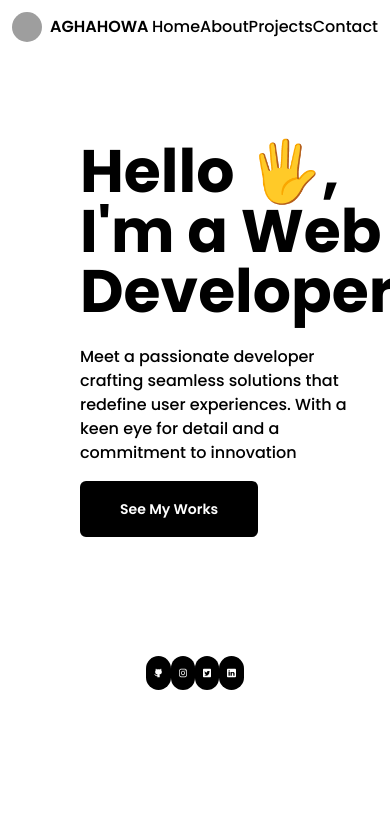
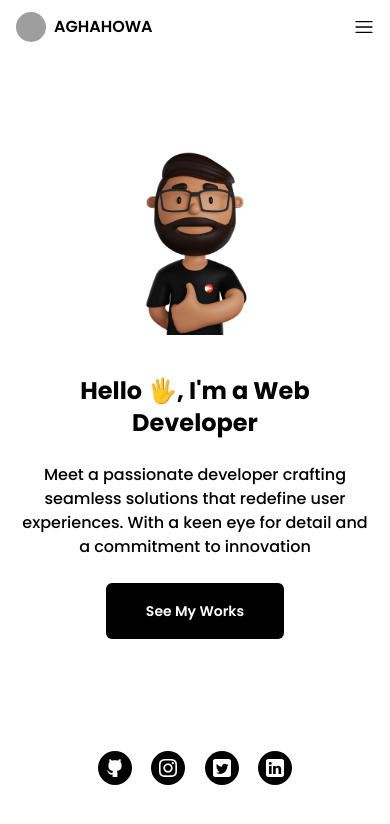
Before and after one commit to Uyiosa2607/portfolio, a Next.js app: page / in a window 390 px wide. Shown: the top 824 px of the page. Built offline with nearby package versions, Linux system fonts and the light colour scheme; grey boxes are pictures that could not be loaded.

Commit message:
migrated from scss to tailwind css

```diff
--- a/package.json
+++ b/package.json
@@ -13,7 +13,8 @@
     "@emotion/styled": "^11.11.5",
     "next": "14.2.1",
     "react": "^18",
-    "react-dom": "^18"
+    "react-dom": "^18",
+    "react-icons": "^5.2.1"
   },
   "devDependencies": {
     "autoprefixer": "^10.4.20",
--- a/src/app/about/page.jsx
+++ b/src/app/about/page.jsx
@@ -2,12 +2,12 @@ import Image from "next/image";
 
 export default function About() {
   return (
-    <main className="container mx-auto mt-10">
-      <div className="flex gap-10 h-fit w-fit">
+    <main className="container text-base px-4 mx-auto mt-10">
+      <div className="flex flex-col md:flex-row gap-10 h-fit w-fit">
         <div className="flex-1">
-          <div className="p-2 flex items-center justify-cente">
+          <div className="p-2 flex items-center justify-center">
             <Image
-              className="w-[380px] h-[360px] rounded-full bg-gray-200 object-cover"
+              className="w-full h-auto md:w-[380px] md:h-[360px] rounded-full md:bg-gray-200 object-cover"
               src="/img/steve.png"
               width="1000"
               height="1000"
@@ -19,18 +19,17 @@ export default function About() {
           <div>
             <div>
               <h3 className="text-4xl mb-4 font-semibold">About me</h3>
-              <p className="text-md leading-[1.5] mb-2">
-                I&apos;m <span className="dev-name">Uyiosa</span>, a MERN Stack
-                Developer passionate about crafting dynamic Web Applications.
-                With expertise in MongoDB, Express.js, React.js, and Node.js, I
-                specialize in building robust and scalable solutions that
-                elevate user experiences. Let&apos;s turn your ideas into
-                reality together.
+              <p className="text-md font-normal leading-[1.5] mb-2">
+                I&apos;m <span>Uyiosa</span>, a MERN Stack Developer passionate
+                about crafting dynamic Web Applications. With expertise in
+                MongoDB, Express.js, React.js, and Node.js, I specialize in
+                building robust and scalable solutions that elevate user
+                experiences. Let&apos;s turn your ideas into reality together.
               </p>
             </div>
             <div>
               <h3 className="font-semibold text-xl">Skills and Tecnologies</h3>
-              <span>
+              <span className="text-base font-normal">
                 In my journey as a full-stack web developer, I&apos;ve embraced
                 a wide array of technologies to bring ideas to life and solve
                 complex problems. Here are some of the key technologies I
--- a/src/app/page.jsx
+++ b/src/app/page.jsx
@@ -8,19 +8,22 @@ export default function Home() {
     <>
       <Header />
       <main className="pt-[5rem] mb-[7rem]">
-        <div className="container mx-auto">
-          <div className="flex gap-15">
-            <div className="flex-[1.4] flex justify-center  ml-20 flex-col">
-              <h2 className="text-6xl font-bold mb-6">
+        <div className="container px-4 mx-auto">
+          <div className="flex flex-col md:flex-row gap-10">
+            <div className="flex-[1.4] text-center md:text-left order-3 md:order-[0] flex justify-center  md:ml-20 flex-col">
+              <h2 className="text-2xl lg:text-6xl font-bold mb-6">
                 Hello 🖐️, I&apos;m a Web Developer
               </h2>
-              <p className="mb-4 font-medium text-md leading-1 w-[85%]">
+              <p className="mb-4 font-medium text-md leading-1 lg:w-[85%]">
                 Meet a passionate developer crafting seamless solutions that
                 redefine user experiences. With a keen eye for detail and a
                 commitment to innovation
               </p>
               <div>
-                <Link className="link-com" href="/projects">
+                <Link
+                  className="flex w-full mt-2 md:mt-0 items-center justify-center md:justify-normal md:items-start"
+                  href="/projects"
+                >
                   <button className="text-sm text-white bg-black outline-none border-none capitalize font-semibold py-[18px] px-[40px] rounded-md">
                     see my works
                   </button>
@@ -30,7 +33,7 @@ export default function Home() {
             <div className="flex-1">
               <div className="flex items-center w-full justify-center">
                 <Image
-                  className="w-[400px] object-cover h-[410px]"
+                  className="w-full h-auto md:w-[400px] object-cover md:h-[410px]"
                   src="/img/avatar.png"
                   alt="avatar"
                   height={1000}
--- a/src/components/footer/Footer.jsx
+++ b/src/components/footer/Footer.jsx
@@ -31,7 +31,7 @@ export default function Footer() {
   return (
     <main>
       <div className="container mx-auto">
-        <div className="w-[25%] mx-auto flex items-center justify-between">
+        <div className="w-[50%] md:w-[25%] mx-auto flex items-center justify-between">
           {logos.map((logo) => (
             <div
               className="bg-black w-fit h-fit p-2 rounded-full"
--- a/src/components/header/Header.jsx
+++ b/src/components/header/Header.jsx
@@ -1,10 +1,20 @@
+"use client";
 import Link from "next/link";
 import Image from "next/image";
+import { RxHamburgerMenu } from "react-icons/rx";
+import { AiOutlineClose } from "react-icons/ai";
+import { useState } from "react";
 
 export default function Header() {
+  const [navOpen, setNavOpen] = useState(false);
+
+  function toggleNav() {
+    setNavOpen(!navOpen);
+  }
+
   return (
-    <div className="sticky p-3 w-[100%] top-0 left-0 bg-transparent z-100">
-      <div className="container mx-auto">
+    <main className="sticky p-3 bg-gray-100 w-[100%] top-0 left-0 bg-transparent z-100 overflow-x-clip">
+      <div className="container px-1 mx-auto">
         <div className="flex items-center w-full justify-between">
           <div className="flex-[1.5] flex items-center gap-2">
             <Image
@@ -16,22 +26,33 @@ export default function Header() {
             />
             <h3 className="uppercase font-semibold">aghahowa</h3>
           </div>
-          <ul className="flex items-center font-medium justify-between flex-1 capitalize">
-            <li className="link-item">
-              <Link href="/">home</Link>
-            </li>
-            <li className="link-item">
-              <Link href="/about">about</Link>
-            </li>
-            <li className="link-item">
-              <Link href="/projects">projects</Link>
-            </li>
-            <li className="link-item">
-              <Link href="/contact">contact</Link>
-            </li>
-          </ul>
+          <div
+            className={`absolute right-0 top-[5vh] flex flex-col gap-10 md:h-0 md:flex-row bg-gray-100 md:static z-30 text-black h-screen w-[55%] md:flex pl-5 pt-5 md:pl-0 md:pt-0 md:items-center font-medium md:justify-between md:flex-1 capitalize transform transition-transform duration-300 ease-in-out md:translate-x-0  ${
+              navOpen ? "translate-x-0" : "translate-x-[100%]"
+            }`}
+          >
+            <Link href="/">
+              <p>home</p>
+            </Link>
+            <Link href="/about">
+              <p>about</p>
+            </Link>
+            <Link href="/projects">
+              <p>projects</p>
+            </Link>
+            <Link href="/contact">
+              <p>contact</p>
+            </Link>
+          </div>
+          <div
+            onClick={toggleNav}
+            font-bold
+            className="cursor-pointer text-xl md:hidden"
+          >
+            {navOpen ? <AiOutlineClose /> : <RxHamburgerMenu />}
+          </div>
         </div>
       </div>
-    </div>
+    </main>
   );
 }
```
Also changed, not shown: 1 other file (tests, documents, lock files or other folders).
